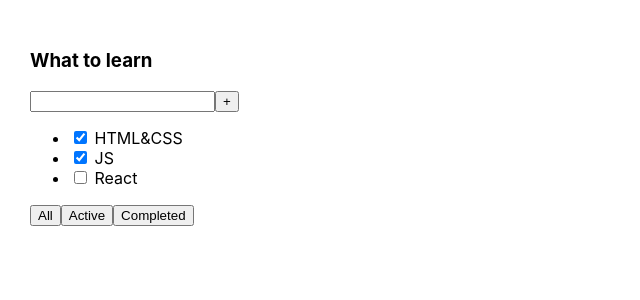
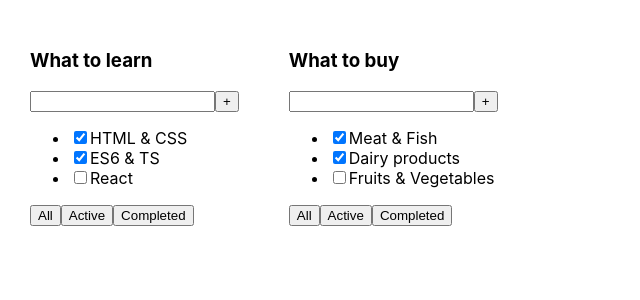
Before and after one commit to Tsukimono13/To_do_list, a React (Create React App) app: page / in a window 1280 px wide. Shown: the top 300 px of the page, without its empty margins (0-640 px from the left). Built offline with nearby package versions, Linux system fonts and the light colour scheme.

Commit message:
Add props

```diff
--- a/src/App.tsx
+++ b/src/App.tsx
@@ -1,26 +1,25 @@
 import React from 'react';
 import './App.css';
+import TodoList, {TaskType} from "./TodoList";
 
 function App() {
+    const todoListTitle_1: string = "What to learn"
+    const todoListTitle_2: string = "What to buy"
+
+    const task_1: Array<TaskType> = [
+        {id: 1, title: "HTML & CSS", isDone: true},
+        {id: 2, title: "ES6 & TS", isDone: true},
+        {id: 3, title: "React", isDone: false}
+    ]
+    const task_2: Array<TaskType> = [
+        {id: 1, title: "Meat & Fish", isDone: true},
+        {id: 2, title: "Dairy products", isDone: true},
+        {id: 3, title: "Fruits & Vegetables", isDone: false}
+    ]
     return (
         <div className="App">
-            <div>
-                <h3>What to learn</h3>
-                <div>
-                    <input/>
-                    <button>+</button>
-                </div>
-                <ul>
-                    <li><input type="checkbox" checked={true}/> <span>HTML&CSS</span></li>
-                    <li><input type="checkbox" checked={true}/> <span>JS</span></li>
-                    <li><input type="checkbox" checked={false}/> <span>React</span></li>
-                </ul>
-                <div>
-                    <button>All</button>
-                    <button>Active</button>
-                    <button>Completed</button>
-                </div>
-            </div>
+           <TodoList title={todoListTitle_1} tasks={task_1}/>
+           <TodoList title={todoListTitle_2} tasks={task_2}/>
         </div>
     );
 }
--- /dev/null
+++ b/src/TodoList.tsx
@@ -0,0 +1,44 @@
+import React from 'react';
+
+type TodoListPropsType = {
+    title: string
+    tasks: Array<TaskType>
+}
+
+export type TaskType = {
+    id: number
+    title: string
+    isDone: boolean
+}
+const TodoList = (props: TodoListPropsType) => {
+    return (
+        <div>
+            <h3>{props.title}</h3>
+            <div>
+                <input/>
+                <button>+</button>
+            </div>
+            <ul>
+                <li>
+                    <input type="checkbox" checked={props.tasks[0].isDone}/>
+                    <span>{props.tasks[0].title}</span>
+                </li>
+                <li>
+                    <input type="checkbox" checked={props.tasks[1].isDone}/>
+                    <span>{props.tasks[1].title}</span>
+                </li>
+                <li>
+                    <input type="checkbox" checked={props.tasks[2].isDone}/>
+                    <span>{props.tasks[2].title}</span>
+                </li>
+            </ul>
+            <div>
+                <button>All</button>
+                <button>Active</button>
+                <button>Completed</button>
+            </div>
+        </div>
+    );
+};
+
+export default TodoList;
```
